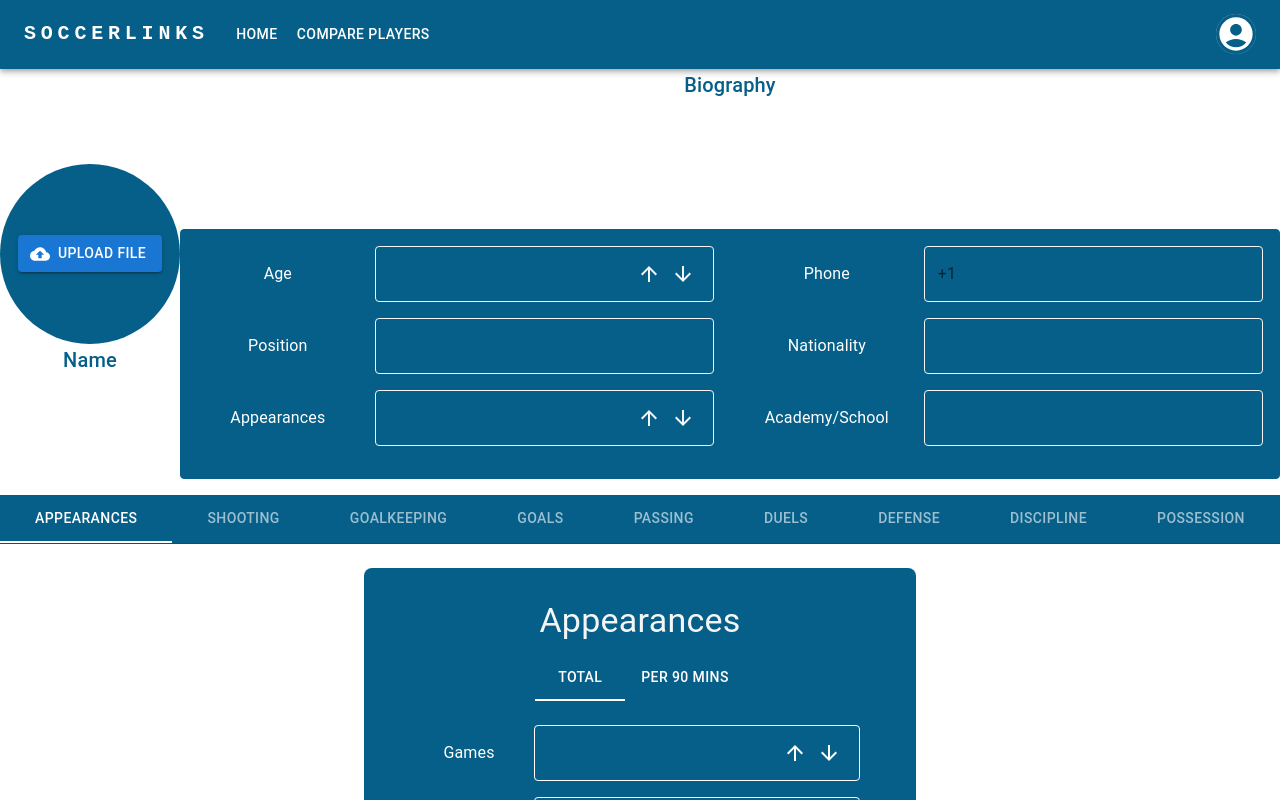
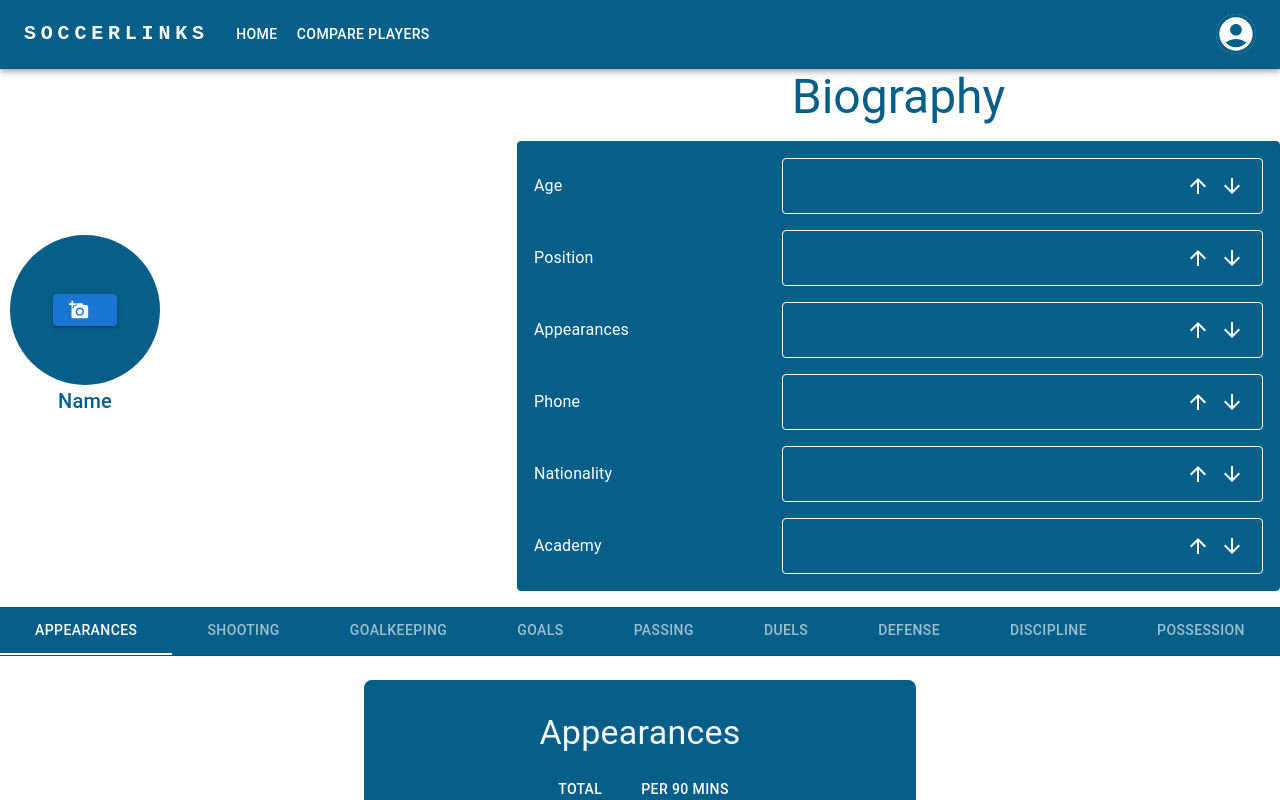
Before and after one commit to asayenju/soccerLink, a React (Create React App) app in the folder frontend/: page / in a window 1280 px wide. Shown: the top 800 px of the page. Built offline with nearby package versions, Linux system fonts and the light colour scheme.

Commit message:
Biography js made to style better

```diff
--- a/frontend/src/components/Biography.js
+++ b/frontend/src/components/Biography.js
@@ -1,43 +1,43 @@
 import * as React from 'react';
-import { Avatar, Typography, Grid, Button, TextField, InputAdornment, IconButton } from '@mui/material';
+import { Avatar, Typography, Grid, Button, TextField, InputAdornment, IconButton, Box } from '@mui/material';
 import AccountCircleIcon from '@mui/icons-material/AccountCircle';
-import CloudUploadIcon from '@mui/icons-material/CloudUpload';
+import AddAPhotoIcon from '@mui/icons-material/AddAPhoto';
 import ArrowUpwardIcon from '@mui/icons-material/ArrowUpward';
 import ArrowDownwardIcon from '@mui/icons-material/ArrowDownward';
 import CheckIcon from '@mui/icons-material/Check';
+import { styled } from '@mui/system';
 
-const WhiteBorderTextField = (props) => (
-    <TextField
-        {...props}
-        variant="outlined"
-        sx={{
+// Styled components
+const WhiteBorderTextField = styled(TextField)({
   '& .MuiOutlinedInput-root': {
-                '& fieldset': {
-                    borderColor: 'whitesmoke',
+    borderColor: 'white',
+    color: 'white',
+    '&:hover .MuiOutlinedInput-notchedOutline': {
+      borderColor: 'white',
     },
-                '&:hover fieldset': {
-                    borderColor: 'whitesmoke',
+    '&.Mui-focused .MuiOutlinedInput-notchedOutline': {
+      borderColor: 'white',
+    },
+    '& .MuiOutlinedInput-notchedOutline': {
+      borderColor: 'white',
     },
   },
-            input: {
-                color: 'whitesmoke',
+  '& label.Mui-focused': {
+    color: 'white',
   },
-            label: {
-                color: 'whitesmoke',
+  '& label': {
+    color: 'white',
   },
-            width: '100%',
-        }}
-    />
-);
+});
 
-const WhiteIconButton = (props) => (
-    <IconButton {...props} sx={{ color: 'whitesmoke' }} />
-);
+const WhiteIconButton = styled(IconButton)({
+  color: 'white',
+});
 
-const Biography = ({ isForm, name, age, position, email, phonenumber, nationality, academy, photoUrl, Appearances, gamestarts, minutesplayed, formData }) => {
+const Biography = ({ isForm, name, age, position, email, phonenumber, nationality, academy, photoUrl, Appearances, formData, handleChange }) => {
   const [formState, setFormState] = React.useState(formData || {});
 
-    const handleChange = (e) => {
+  const handleInputChange = (e) => {
     const { name, value } = e.target;
     setFormState((prevData) => ({
       ...prevData,
@@ -45,14 +45,29 @@ const Biography = ({ isForm, name, age, position, email, phonenumber, nationalit
     }));
   };
 
-    const renderTextField = (label, name, value, handleChange, type = 'text') => {
-        let inputProps = {};
-        let adornment = null;
-
-        if (type === 'number') {
-            inputProps = {
+  const renderTextField = (label, name, value, handleChange, showArrows = true, readOnly = false) => (
+    <Grid container spacing={2} alignItems="center">
+      <Grid item xs={4}>
+        <Typography variant="body1" sx={{ color: 'white' }}>
+          {label}
+        </Typography>
+      </Grid>
+      <Grid item xs={8}>
+        <WhiteBorderTextField
+          type="text"
+          name={name}
+          value={value}
+          onChange={handleInputChange}
+          disabled={!isForm || readOnly}
+          InputLabelProps={{
+            shrink: true,
+          }}
+          InputProps={{
+            readOnly: !isForm || readOnly,
             endAdornment: (
               <InputAdornment position="end">
+                {isForm && showArrows && (
+                  <>
                     <WhiteIconButton
                       aria-label="increase"
                       size="small"
@@ -78,135 +93,95 @@ const Biography = ({ isForm, name, age, position, email, phonenumber, nationalit
                     >
                       <ArrowDownwardIcon />
                     </WhiteIconButton>
-                    </InputAdornment>
-                ),
-            };
-        } else if (type === 'phone') {
-            adornment = (
-                <InputAdornment position="start">
-                    +1 {/* Add country code or customize */}
-                </InputAdornment>
-            );
-        } else if (type === 'email') {
-            inputProps = {
-                endAdornment: (
-                    <InputAdornment position="end">
+                  </>
+                )}
+                {name === 'email' && (
                   <WhiteIconButton aria-label="verify email" size="small">
                     <CheckIcon />
                   </WhiteIconButton>
+                )}
               </InputAdornment>
             ),
-            };
-        }
-
-        return (
-            <Grid container spacing={2} alignItems="center">
-                <Grid item xs={12} sm={4}>
-                    <Typography variant="body1" sx={{ color: 'white' }}>
-                        {label}
-                    </Typography>
-                </Grid>
-                <Grid item xs={12} sm={8}>
-                    <WhiteBorderTextField
-                        type={type}
-                        name={name}
-                        value={value}
-                        onChange={handleChange}
-                        InputLabelProps={{
-                            shrink: true,
-                        }}
-                        InputProps={{
-                            ...inputProps,
-                            startAdornment: adornment,
           }}
           sx={{ width: '100%' }}
         />
       </Grid>
     </Grid>
   );
-    };
 
   return (
-        <div style={{ display: 'flex', flexDirection: 'row', justifyContent: 'space-between', width: '100%' }}>
+    <Box display="flex" flexDirection="row" justifyContent="space-between" width="100%" gap="20px" margin="0 auto">
       {/* Avatar Section */}
-            <div style={{ display: 'flex', flexDirection: 'column', marginBottom: 16, justifyContent: 'center', alignItems: 'center' }}>
-                <Avatar sx={{ width: 180, height: 180, backgroundColor: '#065F89' }}>
+      <Box display="flex" flexDirection="column" marginBottom={2} justifyContent="center" alignItems="center" marginX="10px">
+        <Avatar sx={{ width: 150, height: 150, backgroundColor: '#065F89' }}>
           {isForm ? (
-                        <Button component="label" variant="contained" startIcon={<CloudUploadIcon />}>
-                            Upload file
+            <Button component="label" variant="contained" startIcon={<AddAPhotoIcon />}>
               <input type="file" hidden />
             </Button>
           ) : photoUrl ? (
             <img src={photoUrl} alt={`${name}'s photo`} style={{ width: '100%', height: '100%', borderRadius: '50%' }} />
           ) : (
-                        <AccountCircleIcon sx={{ fontSize: 180 }} />
+            <AccountCircleIcon sx={{ fontSize: 150 }} />
           )}
         </Avatar>
         <Typography variant="h6" sx={{ marginBottom: 1, textAlign: 'center', color: '#065F89' }}>
           {name || 'Name'}
         </Typography>
-            </div>
+      </Box>
 
       {/* Biography Details Section */}
-            <div style={{ flex: 1 }}>
-                <Typography variant="h6" sx={{ marginBottom: 16, textAlign: 'center', color: '#065F89' }}>
+      <Box flex={0.7}>
+        <Typography variant="h3" sx={{ marginBottom: 2, textAlign: 'center', color: '#065F89' }}>
           Biography
         </Typography>
-                <div style={{ padding: 16, border: '1px solid #065F89', marginBottom: 16, backgroundColor: '#065F89', color: 'whitesmoke', borderRadius: 4 }}>
-                    <Grid container spacing={4}>
-                        {/* First Column */}
-                        <Grid item xs={12} sm={6}>
-                            <div style={{ textAlign: 'center', marginBottom: 16 }}>
+        <Box padding={2} border="1px solid #065F89" marginBottom={2} bgcolor="#065F89" color="whitesmoke" borderRadius={1}>
+          <Grid container spacing={2}>
+            <Grid item xs={12}>
               {isForm ? (
-                                    renderTextField('Age', 'age', formState.age || '', handleChange, 'number')
+                renderTextField('Age', 'age', formState.age || '', handleInputChange, true)
               ) : (
-                                    <Typography variant="h6">Age: {age || 'N/A'}</Typography>
+                <Typography variant="h6" sx={{ textOverflow: 'ellipsis', overflow: 'hidden' }}>Age: {age || 'N/A'}</Typography>
               )}
-                            </div>
-                            <div style={{ textAlign: 'center', marginBottom: 16 }}>
+            </Grid>
+            <Grid item xs={12}>
               {isForm ? (
-                                    renderTextField('Position', 'position', formState.position || '', handleChange)
+                renderTextField('Position', 'position', formState.position || '', handleInputChange, true)
               ) : (
-                                    <Typography variant="h6">Position: {position || 'N/A'}</Typography>
+                <Typography variant="h6" sx={{ textOverflow: 'ellipsis', overflow: 'hidden' }}>Position: {position || 'N/A'}</Typography>
               )}
-                            </div>
-                            <div style={{ textAlign: 'center', marginBottom: 16 }}>
+            </Grid>
+            <Grid item xs={12}>
               {isForm ? (
-                                    renderTextField('Appearances', 'Appearances', formState.Appearances || '', handleChange, 'number')
+                renderTextField('Appearances', 'Appearances', formState.Appearances || '', handleInputChange, true)
               ) : (
-                                    <Typography variant="h6">Appearances: {Appearances || 'N/A'}</Typography>
+                <Typography variant="h6" sx={{ textOverflow: 'ellipsis', overflow: 'hidden' }}>Appearances: {Appearances || 'N/A'}</Typography>
               )}
-                            </div>
             </Grid>
-
-                        {/* Second Column */}
-                        <Grid item xs={12} sm={6}>
-                            <div style={{ textAlign: 'center', marginBottom: 16 }}>
+            <Grid item xs={12}>
               {isForm ? (
-                                    renderTextField('Phone', 'phonenumber', formState.phonenumber || '', handleChange, 'phone')
+                renderTextField('Phone', 'phonenumber', formState.phonenumber || '', handleInputChange, true)
               ) : (
-                                    <Typography variant="h6">Tel.: {phonenumber || 'N/A'}</Typography>
+                <Typography variant="h6" sx={{ textOverflow: 'ellipsis', overflow: 'hidden' }}>Tel.: {phonenumber || 'N/A'}</Typography>
               )}
-                            </div>
-                            <div style={{ textAlign: 'center', marginBottom: 16 }}>
+            </Grid>
+            <Grid item xs={12}>
               {isForm ? (
-                                    renderTextField('Nationality', 'nationality', formState.nationality || '', handleChange)
+                renderTextField('Nationality', 'nationality', formState.nationality || '', handleInputChange, true)
               ) : (
-                                    <Typography variant="h6">Nationality: {nationality || 'N/A'}</Typography>
+                <Typography variant="h6" sx={{ textOverflow: 'ellipsis', overflow: 'hidden' }}>Nationality: {nationality || 'N/A'}</Typography>
               )}
-                            </div>
-                            <div style={{ textAlign: 'center', marginBottom: 16 }}>
+            </Grid>
+            <Grid item xs={12}>
               {isForm ? (
-                                    renderTextField('Academy/School', 'academy', formState.academy || '', handleChange)
+                renderTextField('Academy', 'academy', formState.academy || '', handleInputChange, true)
               ) : (
-                                    <Typography variant="h6">Academy/School: {academy || 'N/A'}</Typography>
+                <Typography variant="h6" sx={{ textOverflow: 'ellipsis', overflow: 'hidden' }}>Academy/School: {academy || 'N/A'}</Typography>
               )}
-                            </div>
             </Grid>
           </Grid>
-                </div>
-            </div>
-        </div>
+        </Box>
+      </Box>
+    </Box>
   );
 };
 
```
Lines whose indentation alone changed are shown as unchanged.
